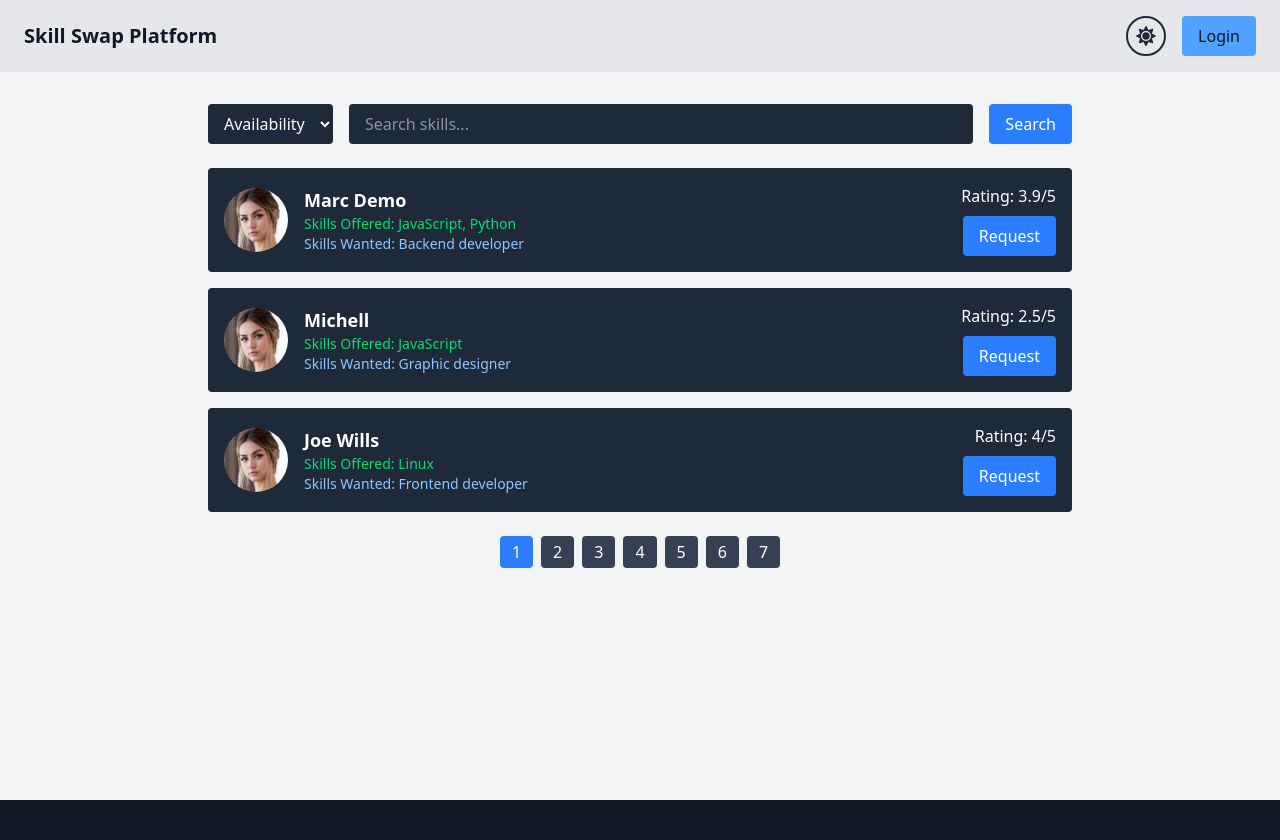
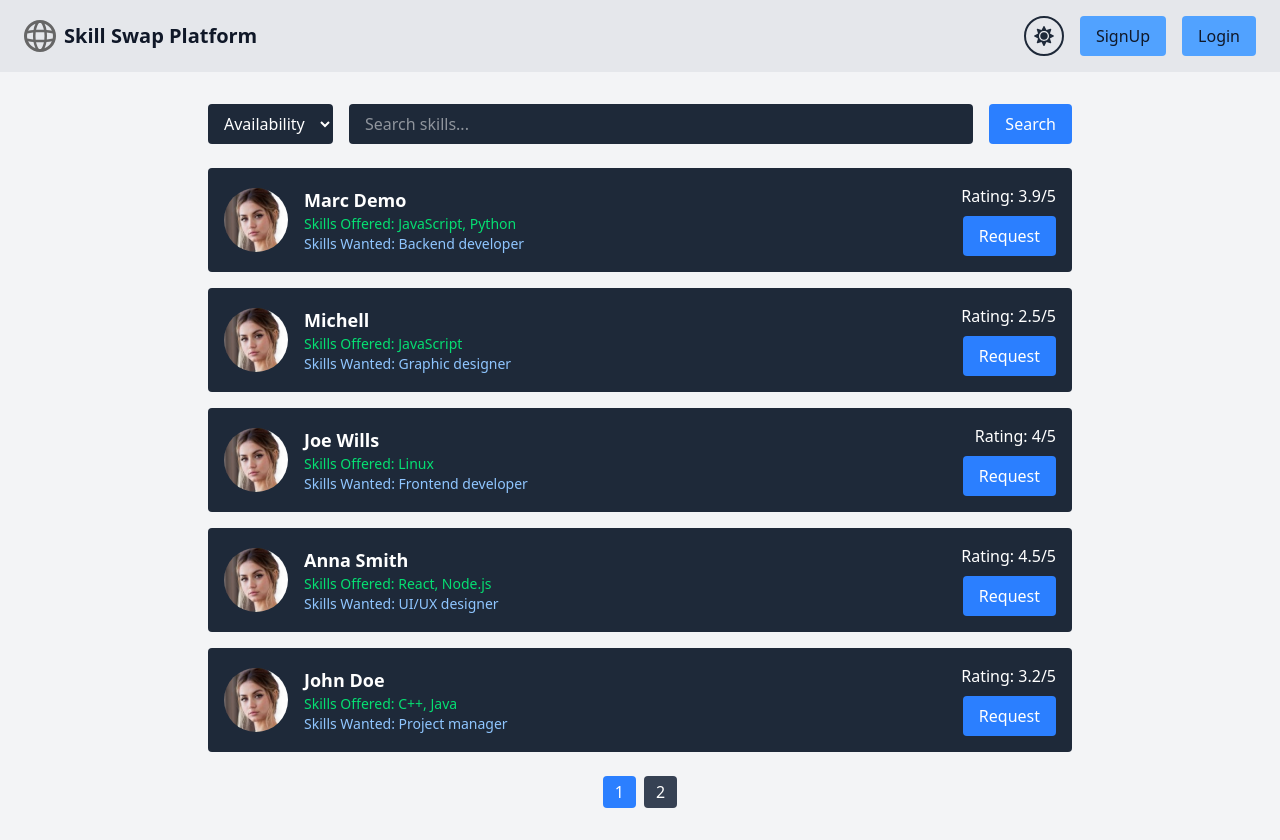
Before and after one commit to Jay-Shah0/skill_swap_platform-odoo, a Next.js app: page / in a window 1280 px wide. Before the commit the page ends 800 px from the top, so only its background shows below. Built offline with nearby package versions, Linux system fonts and the light colour scheme.

Commit message:
little changes in the home pages annd the forget

```diff
--- a/src/app/Login/page.tsx
+++ b/src/app/Login/page.tsx
@@ -4,9 +4,7 @@ export default function LoginPage() {
       <div className="bg-gray-800 light:bg-gray-200 p-8 rounded shadow-lg w-full max-w-md">
         <div className="flex justify-between items-center mb-6">
           <h1 className="text-xl font-bold">Skill Swap Platform</h1>
-          <a href="/" className="bg-blue-500 hover:bg-blue-600 dark:bg-blue-400 dark:hover:bg-blue-500 text-white dark:text-gray-900 px-4 py-2 rounded">
-            Home
-          </a>
+
         </div>
         <form className="space-y-4">
           <div>
@@ -29,11 +27,11 @@ export default function LoginPage() {
             Login
           </button>
           <div className="text-sm text-center text-blue-400 dark:text-blue-600 mt-2">
-            <a href="#">Forgot username/password?</a>
+            <a href="/forget">Forgot username/password?</a>
           </div>
           <div className="text-sm text-center text-blue-400 dark:text-blue-600 mt-2">
             Already have an account?
-            <a href="/Signup">Sign Up</a>
+            <a href="/signup">Sign Up</a>
           </div>
         </form>
       </div>
--- a/src/app/Signup/page.tsx
+++ b/src/app/Signup/page.tsx
@@ -33,7 +33,7 @@ export default function SignupPage() {
               placeholder="Re-enter your password"
             />
           </div>
-          <a href="/Profile">
+          <a href="/profile">
             <button
               type="button"
               className="w-full bg-green-500 hover:bg-green-600 dark:bg-green-400 dark:hover:bg-green-500 text-white dark:text-gray-900 py-2 rounded"
@@ -43,7 +43,7 @@ export default function SignupPage() {
           </a>
           <p className="text-sm text-center text-blue-400 dark:text-blue-600">
             Already have an account?{" "}
-            <a href="/Login" className="underline">
+            <a href="/login" className="underline">
               Login here
             </a>
           </p>
--- a/src/app/layout.tsx
+++ b/src/app/layout.tsx
@@ -1,8 +1,21 @@
-"use client";
+// "use client";
 import type { Metadata } from "next";
 import { Geist, Geist_Mono } from "next/font/google";
 import "./globals.css";
 import { DarkModeProvider } from "../components/DarkModeContext";
+
+// src/app/page.tsx
+export const metadata = {
+  title: "SkillSwap - Home",
+  description: "Find and swap skills with others.",
+  icons: {
+    icon: "/favicon.ico",
+    logo: "/globe.svg",
+  },
+};
+
+// ...your page code (remove "use client")
+
 
 const geistSans = Geist({
   variable: "--font-geist-sans",
--- a/src/app/page.tsx
+++ b/src/app/page.tsx
@@ -36,6 +36,51 @@ const dummyProfiles = [
 		photoUrl: "/avatar1.jpeg",
 		availability: "Weekends",
 	},
+	{
+		name: "Anna Smith",
+		skillsOffered: ["React", "Node.js"],
+		skillsWanted: ["UI/UX designer"],
+		rating: 4.5,
+		isPublic: true,
+		photoUrl: "/avatar1.jpeg",
+		availability: "Evenings",
+	},
+	{
+		name: "John Doe",
+		skillsOffered: ["C++", "Java"],
+		skillsWanted: ["Project manager"],
+		rating: 3.2,
+		isPublic: true,
+		photoUrl: "/avatar1.jpeg",
+		availability: "Weekends",
+	},
+	{
+		name: "Emily Clark",
+		skillsOffered: ["Go", "Rust"],
+		skillsWanted: ["DevOps"],
+		rating: 4.8,
+		isPublic: true,
+		photoUrl: "/avatar1.jpeg",
+		availability: "Evenings",
+	},
+	{
+		name: "Michael Lee",
+		skillsOffered: ["PHP", "Laravel"],
+		skillsWanted: ["SEO specialist"],
+		rating: 3.7,
+		isPublic: true,
+		photoUrl: "/avatar1.jpeg",
+		availability: "Weekends",
+	},
+	{
+		name: "Sara Kim",
+		skillsOffered: ["Swift", "iOS"],
+		skillsWanted: ["Android developer"],
+		rating: 4.1,
+		isPublic: true,
+		photoUrl: "/avatar1.jpeg",
+		availability: "Evenings",
+	},
 ];
 
 export default function Home() {
@@ -48,6 +93,9 @@ export default function Home() {
 		}
 		return "light";
 	});
+	const [availability, setAvailability] = useState("");
+	const [currentPage, setCurrentPage] = useState(1);
+	const profilesPerPage = 5;
 
 	useEffect(() => {
 		if (typeof window !== "undefined") {
@@ -62,7 +110,14 @@ export default function Home() {
 			profile.isPublic &&
 			profile.skillsWanted.some((skill) =>
 				skill.toLowerCase().includes(search.toLowerCase())
-			)
+			) &&
+			(availability === "" || profile.availability === availability)
+	);
+
+	const totalPages = Math.ceil(filteredProfiles.length / profilesPerPage);
+	const paginatedProfiles = filteredProfiles.slice(
+		(currentPage - 1) * profilesPerPage,
+		currentPage * profilesPerPage
 	);
 
 	return (
@@ -74,24 +129,34 @@ export default function Home() {
 			/>
 			<div className="max-w-4xl mx-auto py-8 px-4">
 				<div className="flex items-center gap-4 mb-6">
-					<select className="bg-gray-800 dark:bg-gray-200 text-white dark:text-gray-900 px-3 py-2 rounded">
-						<option>Availability</option>
-						<option>Weekends</option>
-						<option>Evenings</option>
+					<select
+						className="bg-gray-800 dark:bg-gray-200 text-white dark:text-gray-900 px-3 py-2 rounded"
+						value={availability}
+						onChange={(e) => {
+							setAvailability(e.target.value);
+							setCurrentPage(1);
+						}}
+					>
+						<option value="">Availability</option>
+						<option value="Weekends">Weekends</option>
+						<option value="Evenings">Evenings</option>
 					</select>
 					<input
 						type="text"
 						placeholder="Search skills..."
 						className="flex-1 bg-gray-800 dark:bg-gray-200 px-4 py-2 rounded text-white dark:text-gray-900"
 						value={search}
-						onChange={(e) => setSearch(e.target.value)}
+						onChange={(e) => {
+							setSearch(e.target.value);
+							setCurrentPage(1);
+						}}
 					/>
 					<button className="bg-blue-500 hover:bg-blue-600 dark:bg-blue-400 dark:hover:bg-blue-500 px-4 py-2 rounded text-white dark:text-gray-900">
 						Search
 					</button>
 				</div>
 				<div className="space-y-4">
-					{filteredProfiles.map((profile, idx) => (
+					{paginatedProfiles.map((profile, idx) => (
 						<SkillCard
 							key={idx}
 							profile={profile}
@@ -102,7 +167,11 @@ export default function Home() {
 						/>
 					))}
 				</div>
-				<Pagination totalPages={7} currentPage={1} />
+				<Pagination
+					totalPages={totalPages}
+					currentPage={currentPage}
+					onPageChange={setCurrentPage}
+				/>
 			</div>
 			<LoginModal isOpen={showModal} onClose={() => setShowModal(false)} />
 		</div>
--- a/src/components/LoginModal.tsx
+++ b/src/components/LoginModal.tsx
@@ -43,7 +43,7 @@ export default function LoginModal({
             Cancel
           </button>
           <a
-            href="/Login"
+            href="/login"
             className="bg-blue-500 hover:bg-blue-600 text-white px-4 py-2 rounded"
           >
             Go to Login
--- a/src/components/Navbar.tsx
+++ b/src/components/Navbar.tsx
@@ -1,4 +1,5 @@
 import { FaSun, FaMoon } from "react-icons/fa";
+import Link from "next/link";
 
 export default function Navbar({ onLoginClick, mode, setMode }: { onLoginClick: () => void; mode: string; setMode: (mode: string) => void }) {
   const handleToggle = () => {
@@ -7,7 +8,12 @@ export default function Navbar({ onLoginClick, mode, setMode }: { onLoginClick:
 
   return (
     <nav className={`px-6 py-4 flex justify-between items-center ${mode === "dark" ? "bg-gray-800" : "bg-gray-200"}`}>
-      <h1 className={`text-xl font-bold ${mode === "dark" ? "text-white" : "text-gray-900"}`}>Skill Swap Platform</h1>
+      <Link href="/">
+        <div className="flex items-center gap-2">
+          <img src="/globe.svg" alt="SkillSwap Logo" className="h-8 w-8" />
+          <h1 className={`text-xl font-bold ${mode === "dark" ? "text-white" : "text-gray-900"}`}>Skill Swap Platform</h1>
+        </div>
+      </Link>
       <div className="flex items-center gap-4">
         <button
           onClick={handleToggle}
@@ -17,7 +23,13 @@ export default function Navbar({ onLoginClick, mode, setMode }: { onLoginClick:
           {mode === "dark" ? <FaMoon size={20} /> : <FaSun size={20} />}
         </button>
         <button
-          onClick={onLoginClick}
+            onClick={() => window.location.href = "/signup"}
+          className={`px-4 py-2 rounded ${mode === "dark" ? "bg-blue-500 hover:bg-blue-600 text-white" : "bg-blue-400 hover:bg-blue-500 text-gray-900"}`}
+        >
+          SignUp
+        </button>
+        <button
+          onClick={() => window.location.href = "/login"}
           className={`px-4 py-2 rounded ${mode === "dark" ? "bg-blue-500 hover:bg-blue-600 text-white" : "bg-blue-400 hover:bg-blue-500 text-gray-900"}`}
         >
           Login
--- a/src/components/Pagination.tsx
+++ b/src/components/Pagination.tsx
@@ -1,4 +1,4 @@
-export default function Pagination({ totalPages, currentPage }: { totalPages: number; currentPage: number }) {
+export default function Pagination({ totalPages, currentPage, onPageChange }: { totalPages: number; currentPage: number; onPageChange: (page: number) => void }) {
   const pages = Array.from({ length: totalPages }, (_, i) => i + 1);
   return (
     <div className="flex justify-center mt-6 gap-2">
@@ -10,6 +10,7 @@ export default function Pagination({ totalPages, currentPage }: { totalPages: nu
               ? 'bg-blue-500 text-white'
               : 'bg-gray-700 text-white dark:bg-gray-200 dark:text-gray-900'}
           `}
+          onClick={() => onPageChange(page)}
         >
           {page}
         </button>
```
Also changed, not shown: src/app/forget/page.tsx (added, +54 -0 lines).
